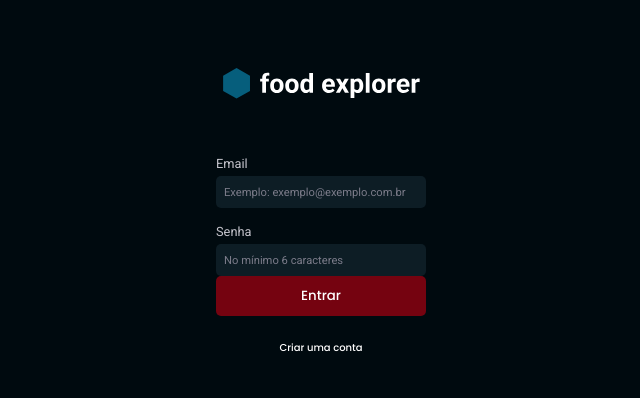
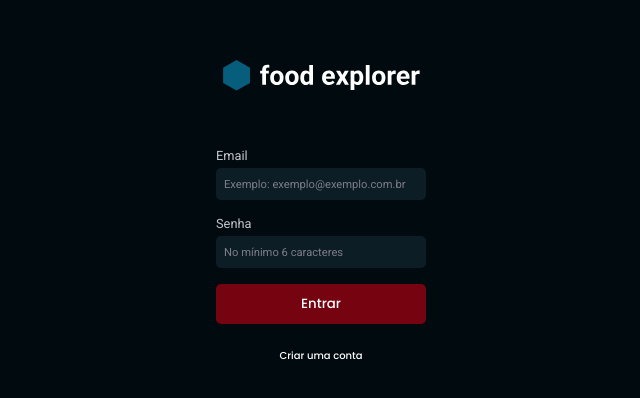
Before and after one commit to daiaanebarbosaf/foodexplorer, a React (Vite) app: page / in a window 1280 px wide. Shown: the part 188-586 px from the top of the page, without its empty margins (319-959 px from the left). Built offline with nearby package versions, Linux system fonts and the light colour scheme.

Commit message:
Adicionando um espaçamento no top do botão de entrar.

```diff
--- a/src/pages/SignIn/styles.js
+++ b/src/pages/SignIn/styles.js
@@ -36,7 +36,7 @@ export const Form = styled.form`
         margin-bottom: 0.3rem;
     }
 
-    .inputSignInP {
+    .inputSignInP, .buttonEnter {
         margin-top: 1rem;
     }
 
```
